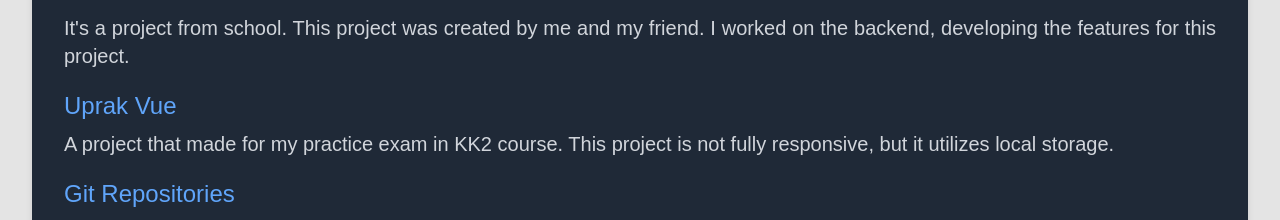
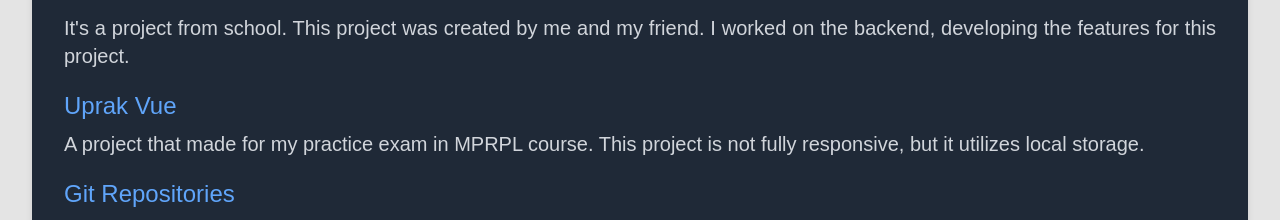
Before and after one commit to ReyzuaWeh/g-port-web, a Vue app: page / in a window 1280 px wide. Shown: the part 1602-1822 px from the top of the page. Built offline with nearby package versions, Linux system fonts and the light colour scheme.

Commit message:
Correcting

```diff
--- a/src/views/Project.vue
+++ b/src/views/Project.vue
@@ -14,7 +14,7 @@
         Uprak Vue
       </a>
       <p class="text-gray-300 text-sm md:text-xl leading-relaxed">
-        A project that made for my practice exam in KK2 course. This project is not fully responsive, but it utilizes local storage.
+        A project that made for my practice exam in MPRPL course. This project is not fully responsive, but it utilizes local storage.
       </p>
     </div>
     <div class="penjelasan space-y-2">
```
